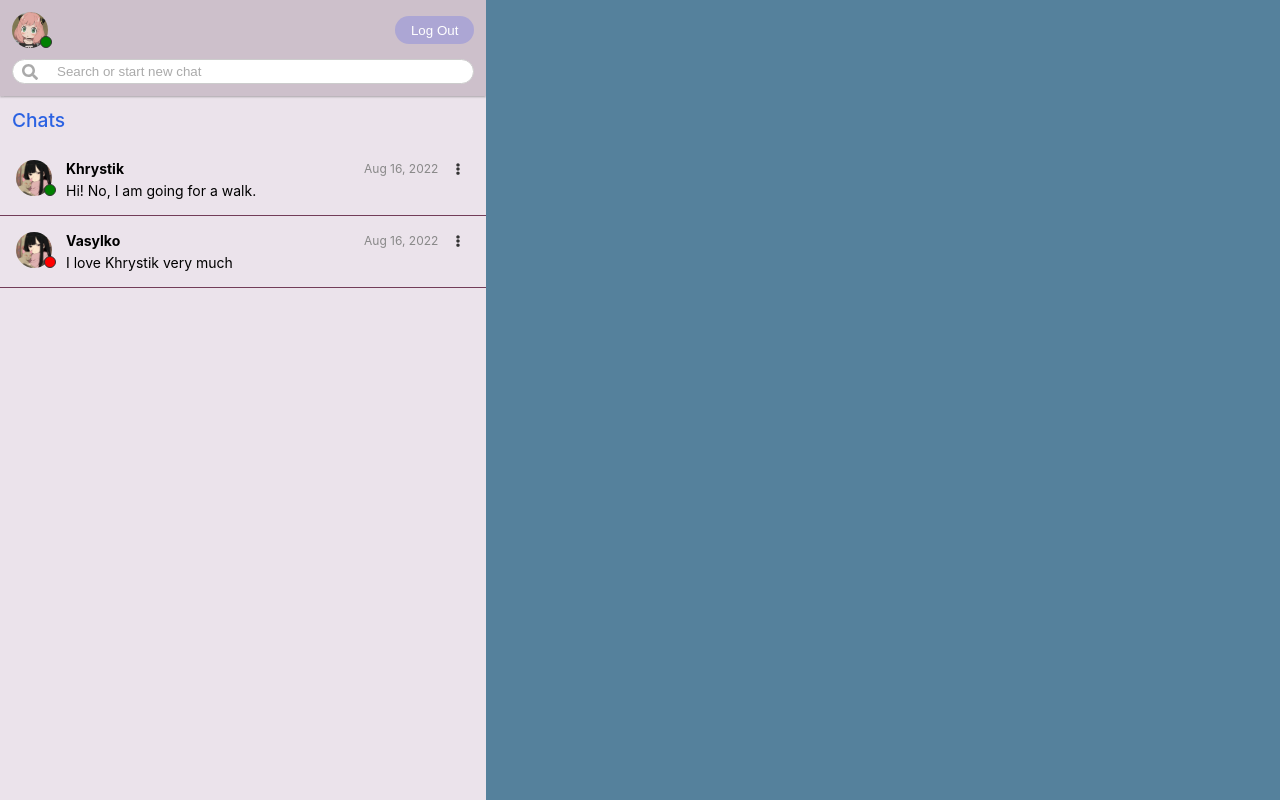
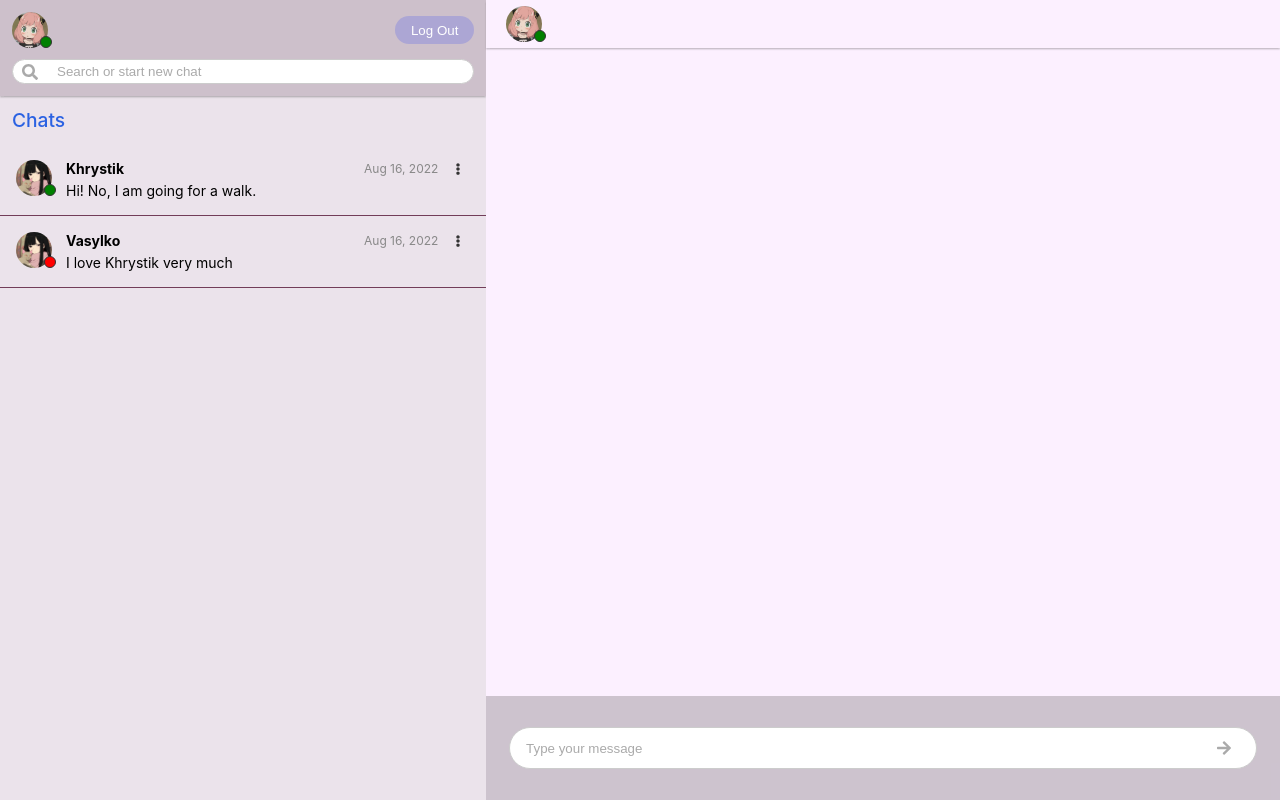
Before and after one commit to hryshkanych/Chat-App-client, a React (Create React App) app: page / in a window 1280 px wide. Built offline with nearby package versions, Linux system fonts and the light colour scheme.

Commit message:
Created almost whole main chat page

```diff
--- a/src/components/Header/index.jsx
+++ b/src/components/MainHeader/index.jsx
@@ -4,9 +4,9 @@ import avatarPic from '../../assets/avatar.png';
 import { FaSearch } from 'react-icons/fa';
 import Avatar from '../Avatar/index';
 
-function Header() {
+function MainHeader() {
     return (
-        <header className="header-container">
+        <header className="main-header-container">
             <div className='top-header-section'>
                 <Avatar avatarSrc={avatarPic} status="online" />
                 <button className="logout-button">Log Out</button>
@@ -23,4 +23,4 @@ function Header() {
     );
 }
 
-export default Header;
+export default MainHeader;
--- a/src/components/Header/styles.css
+++ b/src/components/MainHeader/styles.css
@@ -1,4 +1,4 @@
-.header-container {
+.main-header-container {
     width: 100%;
     height: 6rem;
     background-color: #3b1b322c;
--- /dev/null
+++ b/src/components/SingleChatHeader/index.jsx
@@ -0,0 +1,14 @@
+import React from 'react';
+import './styles.css';
+import avatarPic from '../../assets/avatar.png';
+import Avatar from '../Avatar/index';
+
+function SingleChatHeader() {
+    return (
+        <div className="single-header-container">
+            <Avatar avatarSrc={avatarPic} status="online" />
+        </div>
+    );
+}
+
+export default SingleChatHeader;
--- /dev/null
+++ b/src/components/SingleChatHeader/styles.css
@@ -0,0 +1,11 @@
+.single-header-container {
+    width: 100%;
+    height: 3rem;
+    display: flex;
+    align-items: self-start;
+    justify-content: center;
+    flex-direction: column;
+    padding: 1.25rem;
+    box-sizing: border-box;
+    box-shadow: 0 0.1rem 0.1rem rgba(0, 0, 0, 0.2); /* Тінь знизу */
+}
--- a/src/pages/MainPage/index.jsx
+++ b/src/pages/MainPage/index.jsx
@@ -1,14 +1,16 @@
 import React from 'react';
 import './styles.css'
 import avatarGuestPic from '../../assets/avatar-guest.png';
-import Header from '../../components/Header';
+import MainHeader from '../../components/MainHeader';
 import ChatItem from '../../components/ChatItem';
+import SingleChatHeader from '../../components/SingleChatHeader';
+import { FaArrowRight } from 'react-icons/fa';
 
 function MainPage() {
   return (
     <div className="Main-page">
       <div className="General-left-container">
-        <Header/>
+        <MainHeader/>
         <div className="Chats-container">
             <a className="Chat-text">Chats</a>
             <ChatItem
@@ -27,7 +29,18 @@ function MainPage() {
             />
         </div>
       </div>
-      <div className="General-right-container"></div>
+      <div className="General-right-container">
+        <SingleChatHeader/>
+        <div className="Conversation-container"></div>
+        <div className="Sending-message-container">
+                <input
+                    type="text"
+                    className="message-input"
+                    placeholder="Type your message"
+                />
+                <FaArrowRight className="arrow-icon" />
+        </div>
+      </div>
     </div>
   );
 }
--- a/src/pages/MainPage/styles.css
+++ b/src/pages/MainPage/styles.css
@@ -16,7 +16,9 @@
 .General-right-container {
     flex: 1;
     height: 100vh;
-    background-color: rgb(85, 129, 156);
+    display: flex;
+    flex-direction: column;
+    background-color: rgb(252, 240, 255);
 }
 
 .Chats-container {
@@ -25,10 +27,53 @@
     justify-content: center;
 }
 
+
 .Chat-text {
     color: rgb(43, 98, 226);
     font-weight: 500;
     font-size: larger;
     padding: 0.75rem;
+}
+
+/* ------------------------------------------- */
+.Conversation-container {
+    height: 81%;
 
 }
+
+/* ------------------------------------------- */
+
+.Sending-message-container {
+    flex: 1;
+    width: 100%;
+    display: flex;
+    flex-direction: row;
+    align-items: center;
+    justify-content: center;
+    background-color: rgba(55, 51, 53, 0.241);
+}
+
+.message-input {
+    display: flex;
+    width: 90%;
+    height: 2rem;
+    padding: 0.25rem 1rem;
+    border-radius: 2rem;
+    border: 0.0625rem solid #ccc;
+    outline: none;
+}
+
+.message-input::placeholder {
+    color: #aaa;
+}
+
+.message-input:focus::placeholder {
+    color: transparent;
+}
+
+.arrow-icon {
+    position: absolute;
+    right: 3rem;
+    font-size: 1rem;
+    color: #aaa;
+}
```
Also changed, not shown: src/components/1.txt (deleted).
